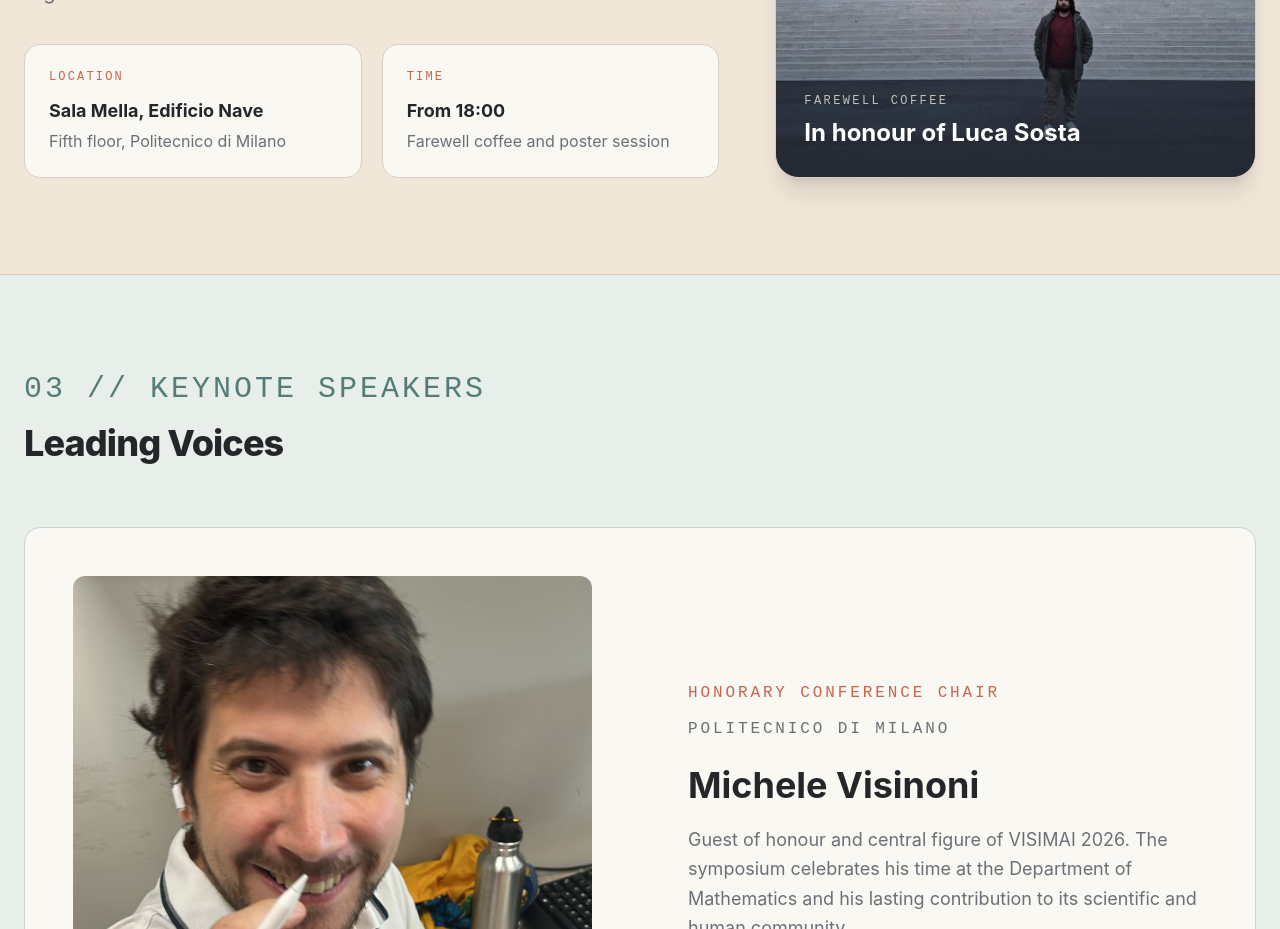
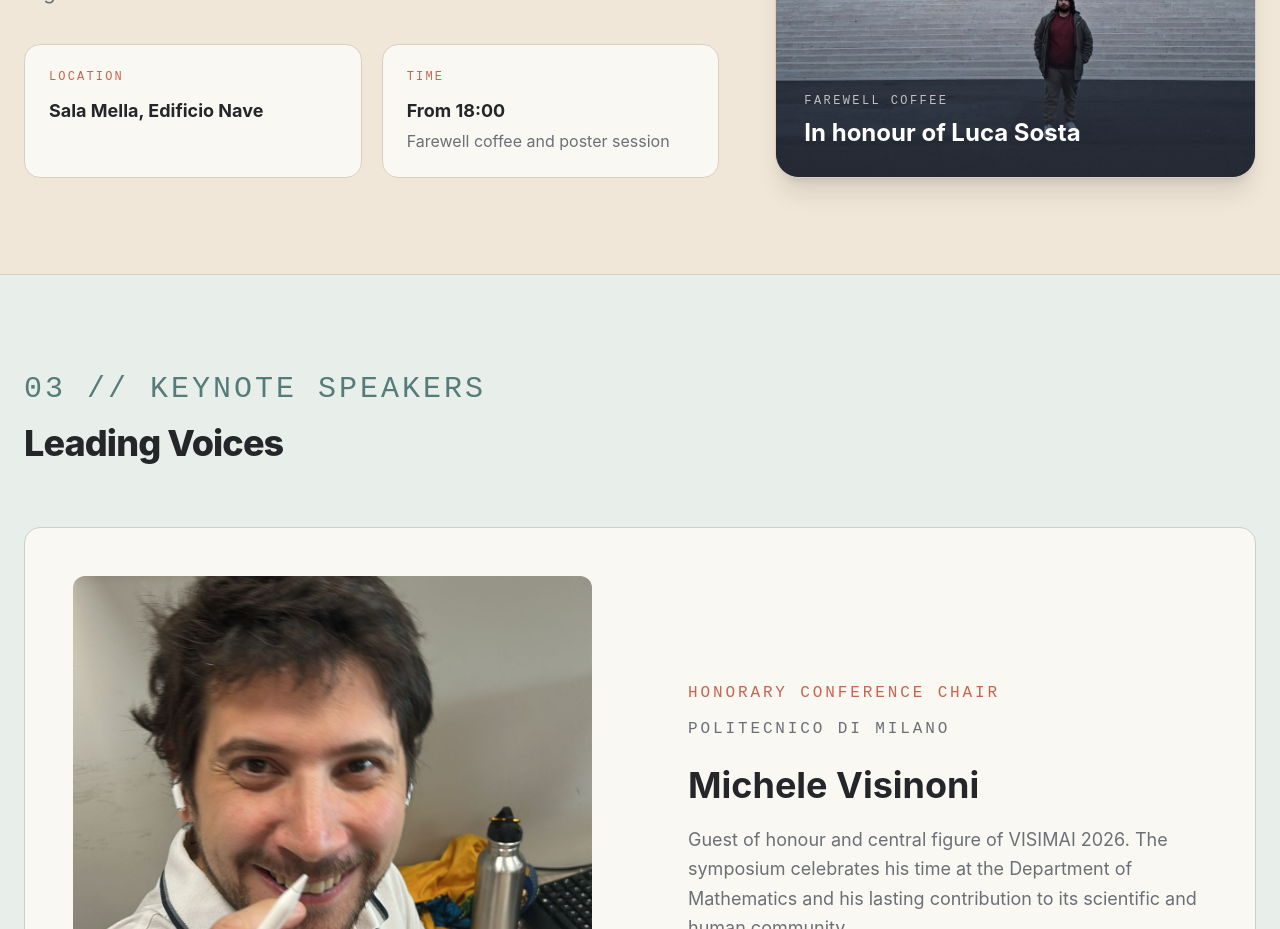
Before and after one commit to caterinaleimer/Visimai2026, a React (Vite) app: page / in a window 1280 px wide. Shown: the part 1920-2849 px from the top of the page. Built offline with nearby package versions, Linux system fonts and the light colour scheme.

Commit message:
Update App.jsx

```diff
--- a/src/App.jsx
+++ b/src/App.jsx
@@ -413,10 +413,6 @@ function App() {
 
                 <p className="text-lg font-bold mt-3">
                   Sala Mella, Edificio Nave
-                </p>
-
-                <p className="text-sm md:text-base text-muted-foreground mt-1">
-                  Fifth floor, Politecnico di Milano
                 </p>
               </div>
 
```
